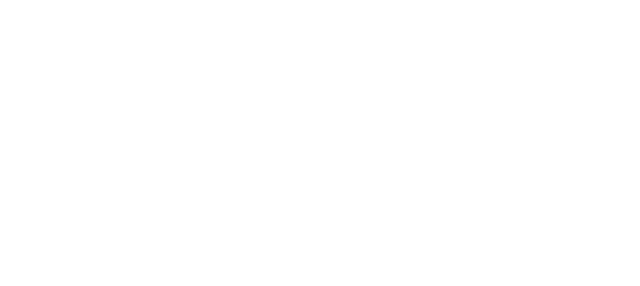
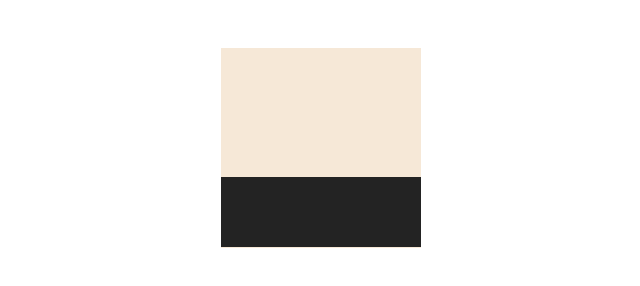
Before and after one commit to Code-Coterie-Team/walking, a plain HTML site: page index.html in a window 1280 px wide. Shown: the whole page, without its empty margins (319-959 px from the left). Drawn offline with Linux system fonts and the light colour scheme.

Commit message:
add container and floor

```diff
--- a/index.html
+++ b/index.html
@@ -7,6 +7,14 @@
     <link rel="stylesheet" href="styles.css">
 </head>
 <body>
+    <div class="container">
+
+
+        <div class="floor">
+
+        </div>
+
+    </div>
 
 </body>
 </html>
--- a/styles.css
+++ b/styles.css
@@ -0,0 +1,23 @@
+body{
+    display: flex;
+    justify-content: center;
+    align-items: center;
+}
+.container{
+    width: 200px;
+    height: 200px;
+    background-color: #f6e8d7;
+    margin-top: 40px;
+    position: relative;
+}
+
+.container .floor{
+    width: 200px;
+    height: 70px;
+    background-color: #232323;
+    position: absolute;
+    left: 0;
+    right: 0;
+    bottom: 0;
+    top: 129px
+}
```
Also changed, not shown: assets/leg-left.svg (added), assets/leg-right.svg (added).
